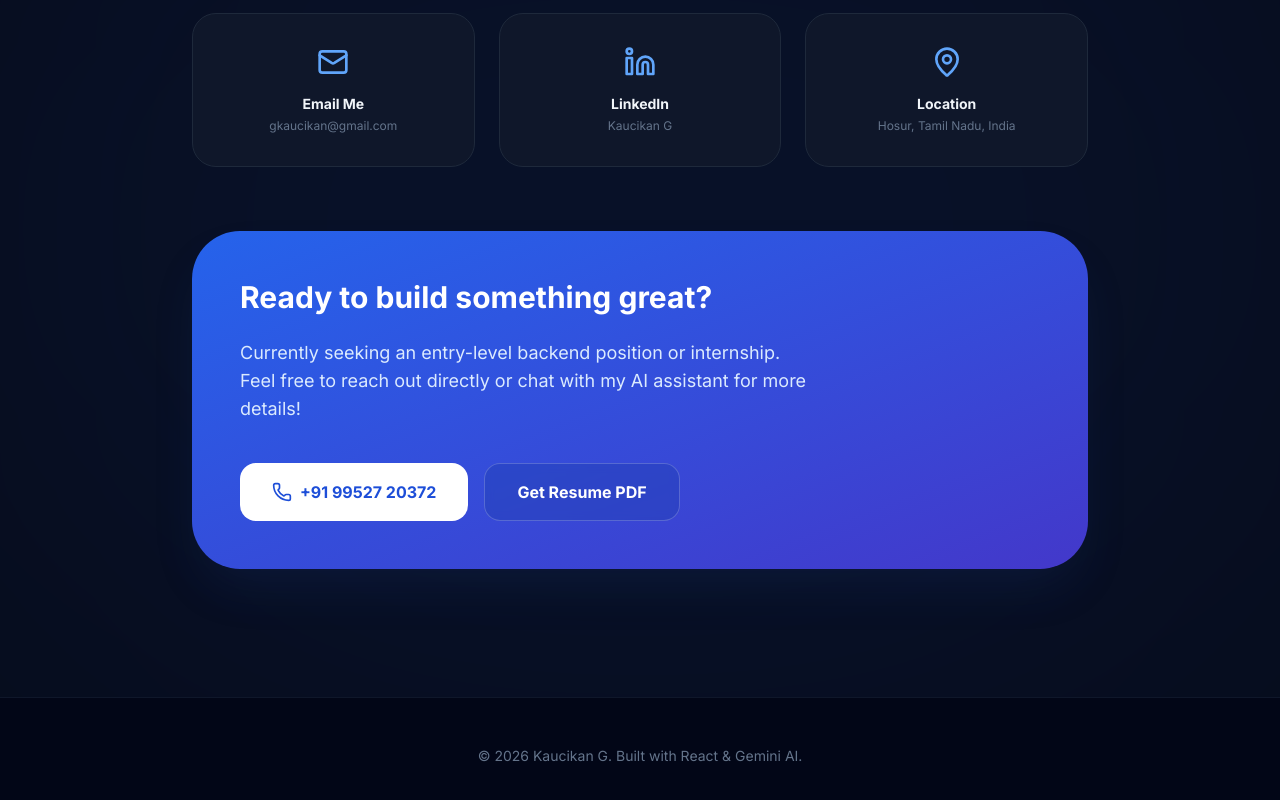
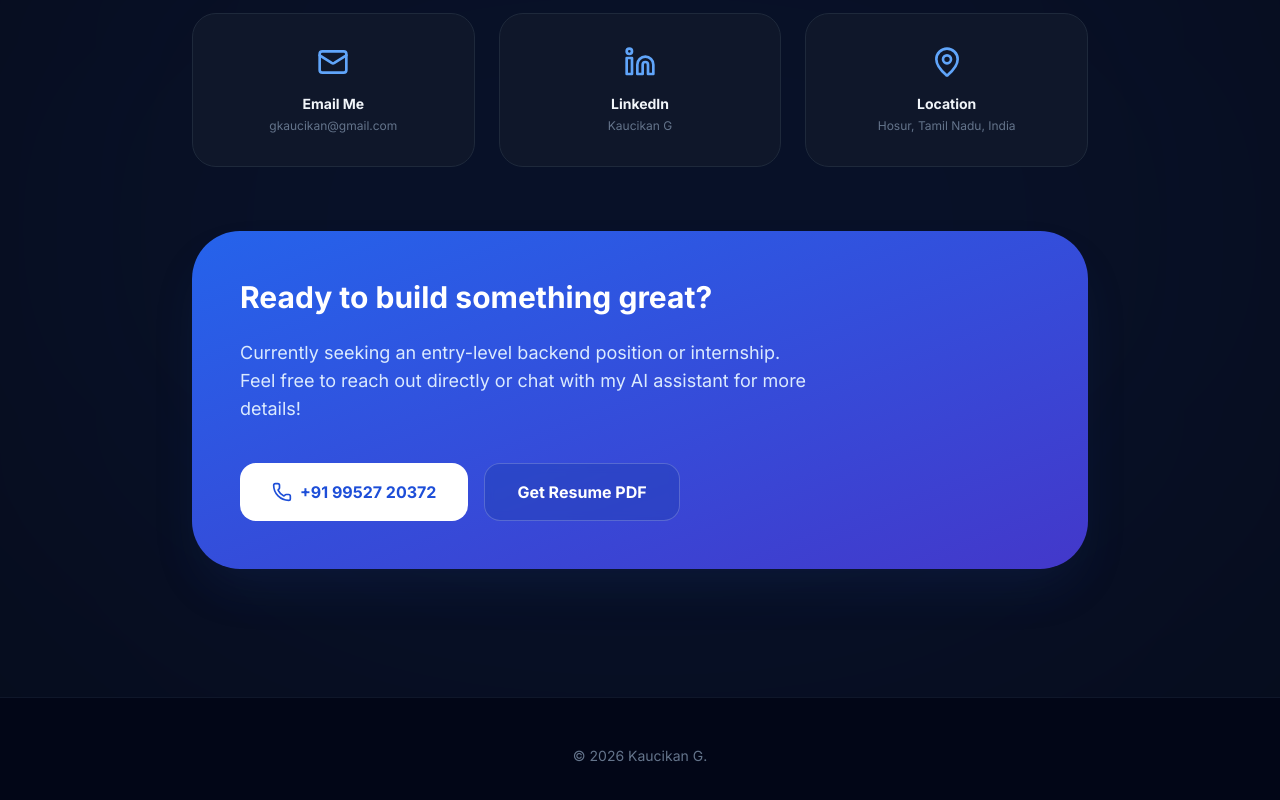
Before and after one commit to Kaucikan/Kaucikan-G---Resume, a React (Vite) app: page / in a window 1280 px wide. Shown: the part 3298-4098 px from the top of the page. Built offline with nearby package versions, Linux system fonts and the light colour scheme.

Commit message:
Update App.tsx

```diff
--- a/App.tsx
+++ b/App.tsx
@@ -269,7 +269,7 @@ const App: React.FC = () => {
       {/* Footer */}
       <footer className="py-12 px-6 border-t border-slate-900 text-center text-slate-500 text-sm">
         <div className="max-w-7xl mx-auto">
-          <p>© {new Date().getFullYear()} Kaucikan G. Built with React & Gemini AI.</p>
+          <p>© {new Date().getFullYear()} Kaucikan G.</p>
         </div>
       </footer>
 
```
